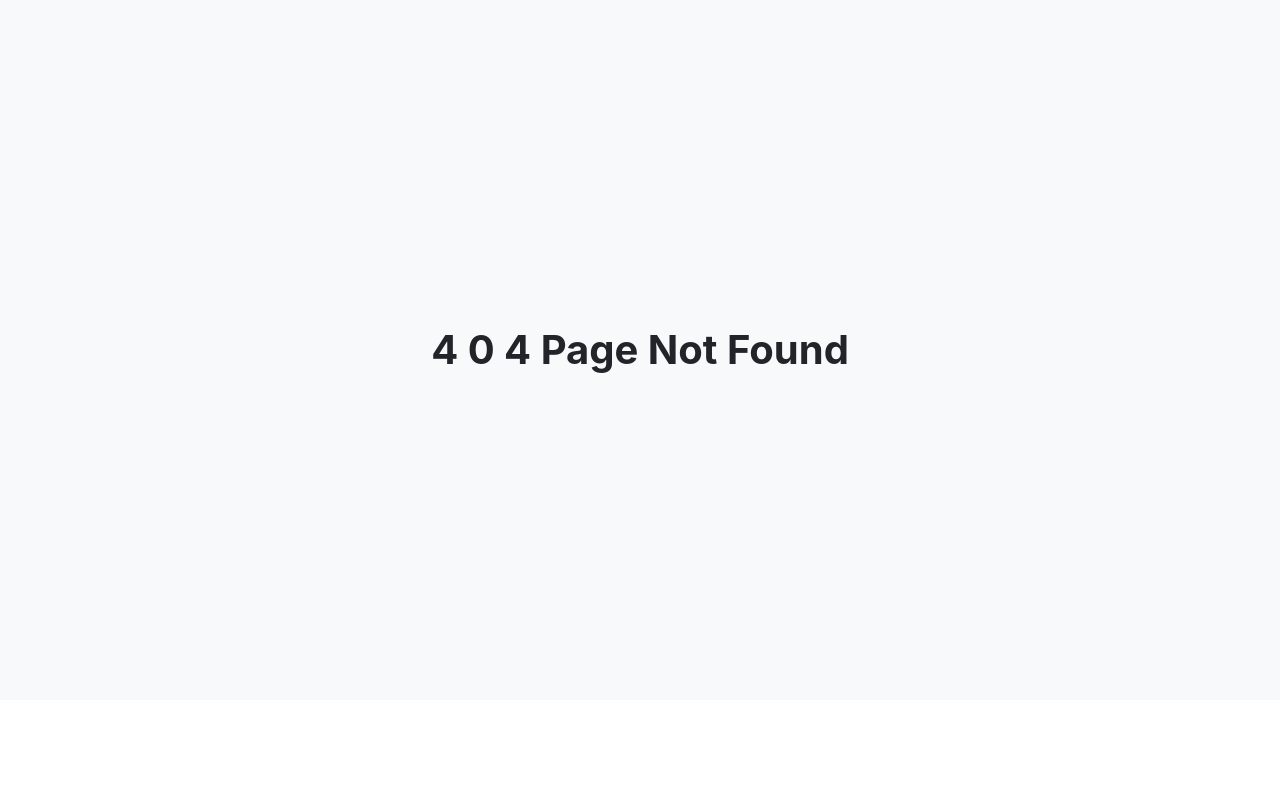
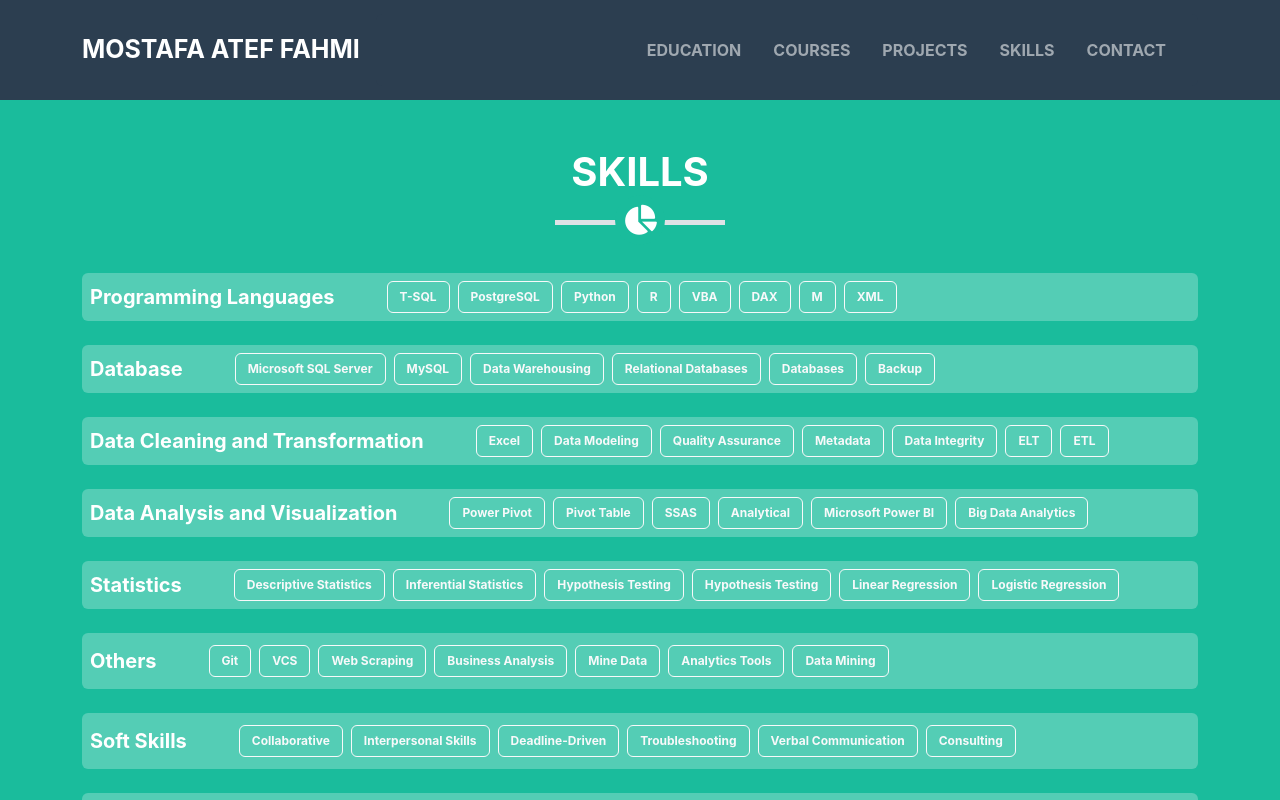
Before and after one commit to MohamedAtef-SE/Start-Frame-Work, a React (Create React App) app: page /#/skills in a window 1280 px wide. Before the commit this address had no page. Shown: the top 800 px of the page. Built offline with nearby package versions, Linux system fonts and the light colour scheme.

Commit message:
initial commit

```diff
--- a/package.json
+++ b/package.json
@@ -1,7 +1,7 @@
 {
   "name": "start_frame_work",
   "version": "0.1.0",
-  "homepage": "https://mohamedatef-se.github.io/Start-Frame-Work",
+  "homepage": "https://MohamedAtef-SE.github.io/Start-Frame-Work",
   "private": true,
   "dependencies": {
     "@fortawesome/fontawesome": "^1.1.8",
--- a/src/Components/App/App.jsx
+++ b/src/Components/App/App.jsx
@@ -11,9 +11,9 @@ import Skills from '../Skills/Skills';
 
 
 
-const myBrowserRouter = createBrowserRouter([
+const myBrowserRouter = createHashRouter([
   {
-    path: '/Start-Frame-Work', element: <LayOut />, children: [
+    path: '/', element: <LayOut />, children: [
       { index: true, element: <Home /> },
       { path: 'education', element: <Education /> },
       { path: 'courses', element: <Courses /> },
--- a/src/Components/Navbar/Navbar.jsx
+++ b/src/Components/Navbar/Navbar.jsx
@@ -36,7 +36,7 @@ export default class Navbar extends Component {
                 <div className="h-100px"></div>
                 <nav className="navbar fixed-top navbar-dark navbar-expand-lg bg-custom h-100px">
                     <div className="container position-relative">
-                        <Link className="navbar-brand pressMe fs-custom fw-bolder" to="/Start-Frame-Work">MOSTAFA ATEF FAHMI</Link>
+                        <Link className="navbar-brand pressMe fs-custom fw-bolder" to="/">MOSTAFA ATEF FAHMI</Link>
                         <button className="navbar-toggler" type="button" data-bs-toggle="collapse" data-bs-target="#navbarNav" aria-controls="navbarNav" aria-expanded="false" aria-label="Toggle navigation">
                             <span className="navbar-toggler-icon" />
                         </button>
```
